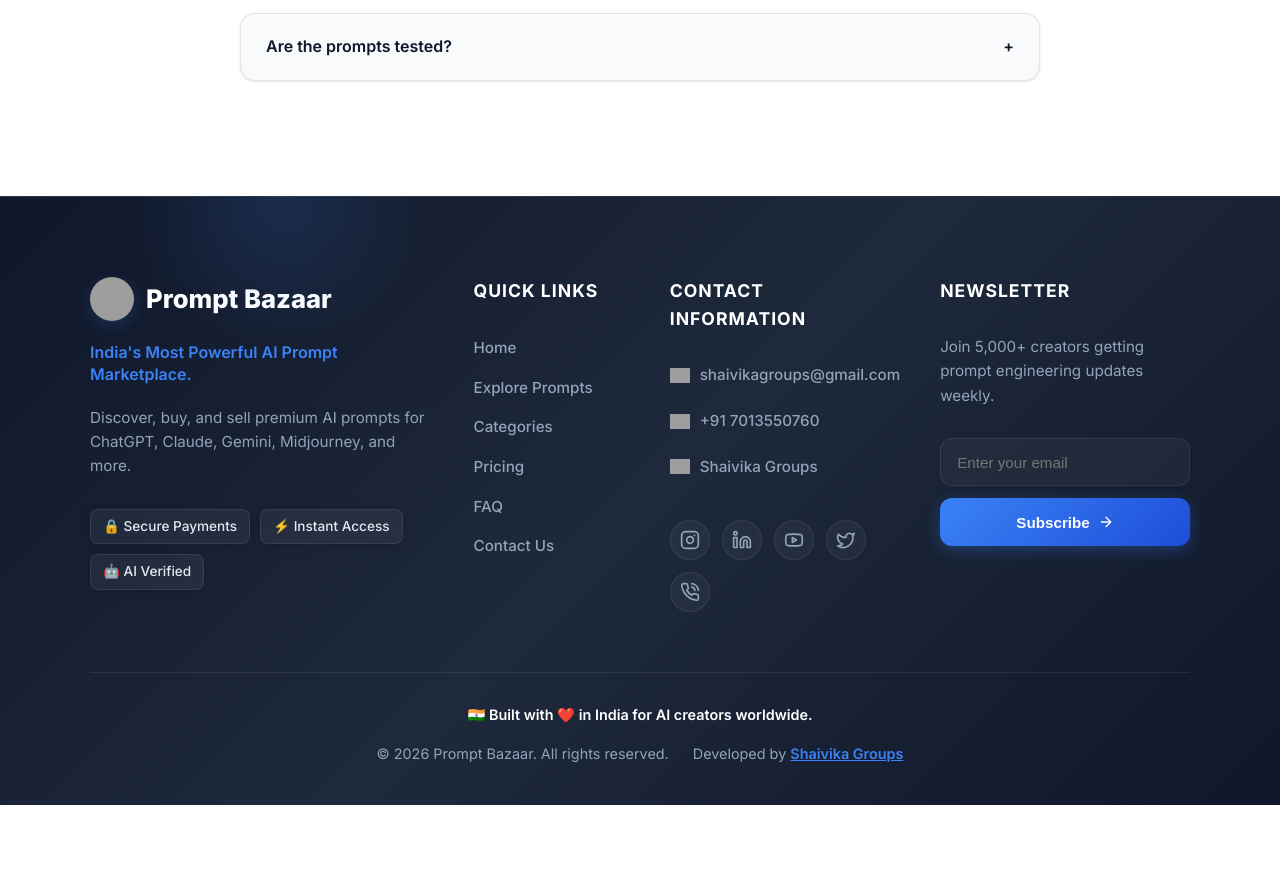
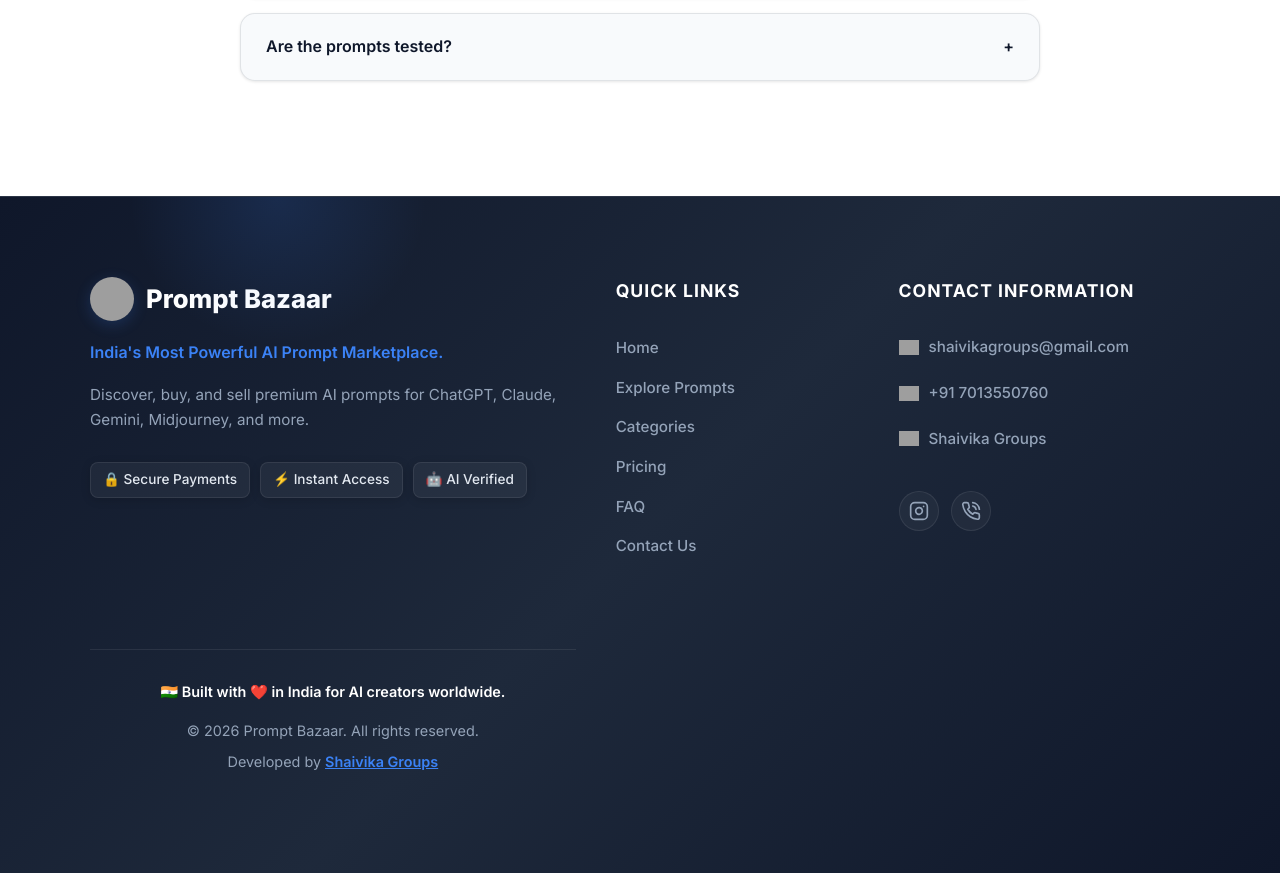
Before and after one commit to SHARABUMANOJKUMAR/Prompt-Bazaar999, a Flask app: page / in a window 1280 px wide. Shown: the part 2982-3855 px from the top of the page. Before the commit the page ends 3787 px from the top, so only its background shows below. Run offline with Flask 3, Linux system fonts and the light colour scheme; grey boxes are pictures that could not be loaded.

Commit message:
design: remove newsletter and clean up social media icons in premium footer

```diff
--- a/static/css/landing.css
+++ b/static/css/landing.css
@@ -506,7 +506,7 @@ section {
 
 .footer-grid-premium {
   display: grid;
-  grid-template-columns: 2.2fr 1fr 1.2fr 1.6fr;
+  grid-template-columns: 2fr 1fr 1.2fr;
   gap: 40px;
   margin-bottom: 60px;
 }
--- a/templates/landing.html
+++ b/templates/landing.html
@@ -274,34 +274,11 @@
                         <a href="https://www.instagram.com/shaivika_groups?igsh=MTdrcnpva2ZzY3RydQ==" target="_blank" rel="noopener noreferrer" class="social-glow-btn" aria-label="Instagram">
                             <svg xmlns="http://www.w3.org/2000/svg" width="20" height="20" viewBox="0 0 24 24" fill="none" stroke="currentColor" stroke-width="2" stroke-linecap="round" stroke-linejoin="round" class="lucide lucide-instagram"><rect width="20" height="20" x="2" y="2" rx="5" ry="5"/><path d="M16 11.37A4 4 0 1 1 12.63 8 4 4 0 0 1 16 11.37z"/><line x1="17.5" x2="17.51" y1="6.5" y2="6.5"/></svg>
                         </a>
-                        <a href="https://linkedin.com" target="_blank" rel="noopener noreferrer" class="social-glow-btn" aria-label="LinkedIn">
-                            <svg xmlns="http://www.w3.org/2000/svg" width="20" height="20" viewBox="0 0 24 24" fill="none" stroke="currentColor" stroke-width="2" stroke-linecap="round" stroke-linejoin="round" class="lucide lucide-linkedin"><path d="M16 8a6 6 0 0 1 6 6v7h-4v-7a2 2 0 0 0-2-2 2 2 0 0 0-2 2v7h-4v-7a6 6 0 0 1 6-6z"/><rect width="4" height="12" x="2" y="9"/><circle cx="4" cy="4" r="2"/></svg>
-                        </a>
-                        <a href="https://youtube.com" target="_blank" rel="noopener noreferrer" class="social-glow-btn" aria-label="YouTube">
-                            <svg xmlns="http://www.w3.org/2000/svg" width="20" height="20" viewBox="0 0 24 24" fill="none" stroke="currentColor" stroke-width="2" stroke-linecap="round" stroke-linejoin="round" class="lucide lucide-youtube"><path d="M2.5 17a24.12 24.12 0 0 1 0-10 2 2 0 0 1 1.4-1.4 49.56 49.56 0 0 1 16.2 0A2 2 0 0 1 21.5 7a24.12 24.12 0 0 1 0 10 2 2 0 0 1-1.4 1.4 49.55 49.55 0 0 1-16.2 0A2 2 0 0 1 2.5 17z"/><polygon points="10 15 15 12 10 9 10 15"/></svg>
-                        </a>
-                        <a href="https://twitter.com" target="_blank" rel="noopener noreferrer" class="social-glow-btn" aria-label="Twitter">
-                            <svg xmlns="http://www.w3.org/2000/svg" width="20" height="20" viewBox="0 0 24 24" fill="none" stroke="currentColor" stroke-width="2" stroke-linecap="round" stroke-linejoin="round" class="lucide lucide-twitter"><path d="M22 4s-.7 2.1-2 3.4c1.6 10-9.4 17.3-18 11.6 2.2.1 4.4-.6 6-2C3 15.5.5 9.6 3 5c2.2 2.6 5.6 4.1 9 4-.9-4.2 4-6.6 7-3.8 1.1 0 3-1.2 3-1.2z"/></svg>
-                        </a>
                         <a href="https://wa.me/917013550760" target="_blank" rel="noopener noreferrer" class="social-glow-btn" aria-label="WhatsApp">
                             <svg xmlns="http://www.w3.org/2000/svg" width="20" height="20" viewBox="0 0 24 24" fill="none" stroke="currentColor" stroke-width="2" stroke-linecap="round" stroke-linejoin="round" class="lucide lucide-phone-call"><path d="M22 16.92v3a2 2 0 0 1-2.18 2 19.79 19.79 0 0 1-8.63-3.07 19.5 19.5 0 0 1-6-6 19.79 19.79 0 0 1-3.07-8.67A2 2 0 0 1 4.11 2h3a2 2 0 0 1 2 1.72 12.84 12.84 0 0 0 .7 2.81 2 2 0 0 1-.45 2.11L8.09 9.91a16 16 0 0 0 6 6l1.27-1.27a2 2 0 0 1 2.11-.45 12.84 12.84 0 0 0 2.81.7A2 2 0 0 1 22 16.92z"/><path d="M14.05 2a9 9 0 0 1 8 7.94"/><path d="M14.05 6A5 5 0 0 1 18 10"/></svg>
                         </a>
                     </div>
                 </div>
-
-                <!-- Column 4: Newsletter -->
-                <div class="footer-col newsletter-col">
-                    <h4 class="footer-col-title">Newsletter</h4>
-                    <p class="newsletter-tagline-premium">Join 5,000+ creators getting prompt engineering updates weekly.</p>
-                    <form class="newsletter-form-premium" onsubmit="event.preventDefault(); alert('Subscribed successfully!'); this.reset();">
-                        <input type="email" placeholder="Enter your email" class="newsletter-input-premium" required>
-                        <button type="submit" class="newsletter-btn-premium">
-                            Subscribe
-                            <svg xmlns="http://www.w3.org/2000/svg" width="16" height="16" viewBox="0 0 24 24" fill="none" stroke="currentColor" stroke-width="2" stroke-linecap="round" stroke-linejoin="round" class="lucide lucide-arrow-right"><path d="M5 12h14"/><path d="m12 5 7 7-7 7"/></svg>
-                        </button>
-                    </form>
-                </div>
-            </div>
 
             <!-- Footer Bottom -->
             <div class="footer-bottom-premium">
```
Also changed, not shown: index.html (+0 -23 lines), .ai-session/state.json.
